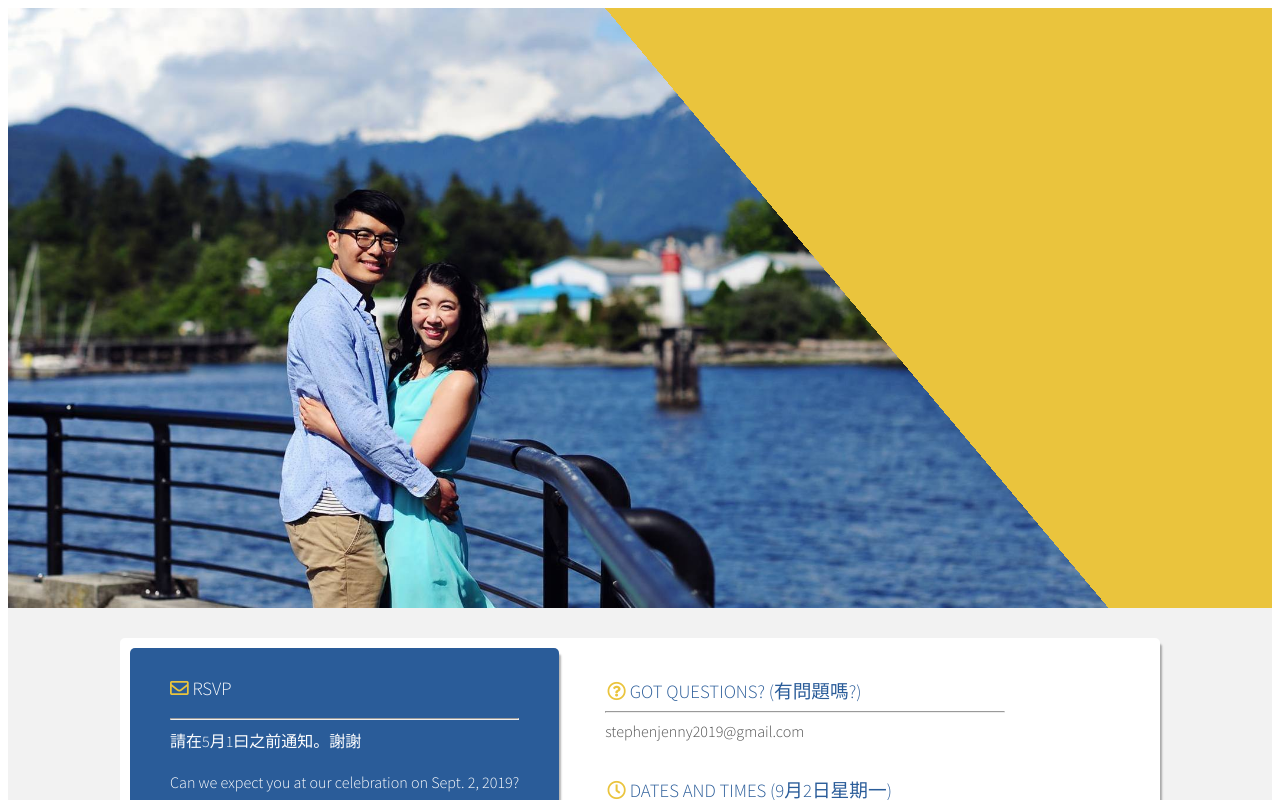
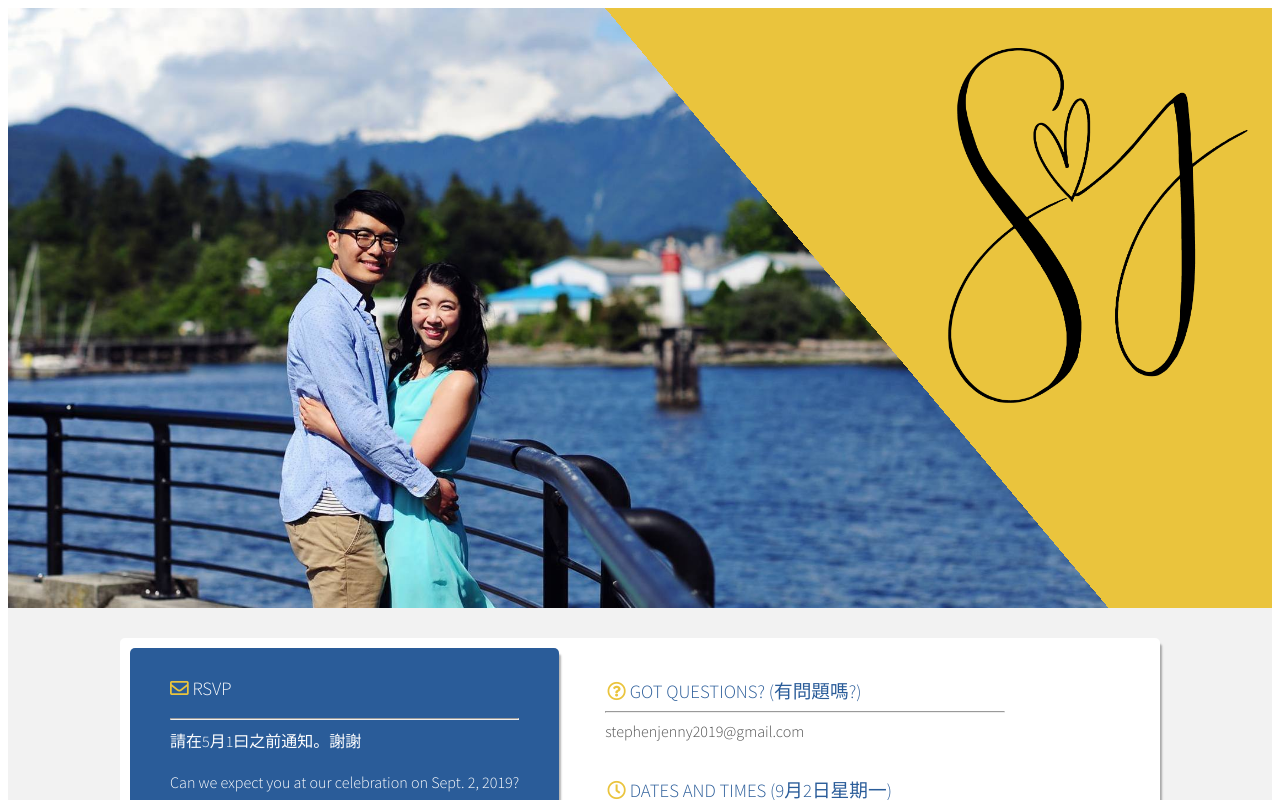
Before and after one commit to jennypoon/sj902, a React (Create React App) app in the folder client/: page / in a window 1280 px wide. Shown: the top 800 px of the page. Built offline with nearby package versions, Linux system fonts and the light colour scheme.

Commit message:
added logo

```diff
--- a/client/src/components/Header.jsx
+++ b/client/src/components/Header.jsx
@@ -1,9 +1,12 @@
 import React from 'react';
+import logo from '../images/vista_logo.png'
 
 function Header() {
     return (
       <div className="landing">
-        <div className="triangle"></div>
+        <div className="triangle">
+          <img className="logo" src={logo} alt="logo"/>
+        </div>
       </div>
     )
 }
```
